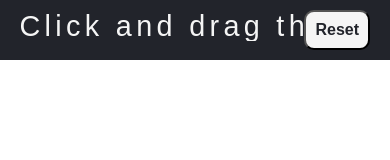
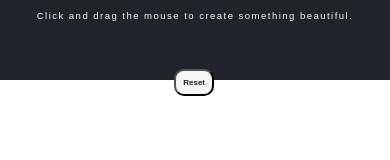
Before and after one commit to kembreyfarquhar/Draw, a plain HTML site: page index.html in a window 390 px wide. Drawn offline with Linux system fonts and the light colour scheme.

Commit message:
adds media queries, refactors canvas setup into a function, calls onload & on resize

```diff
--- a/index.html
+++ b/index.html
@@ -19,15 +19,20 @@
       const canvas = document.querySelector("#draw");
       const ctx = canvas.getContext("2d");
 
+
+
+      function setup() {
         canvas.width = window.innerWidth;
         canvas.height = window.innerHeight - 80;
-
 
         ctx.strokeStyle = "#BADA55";
         ctx.lineJoin = "round";
         ctx.lineCap = "round";
         ctx.lineWidth = 50;
         ctx.globalCompositeOperation = "difference";
+      }
+
+
 
       let isDrawing = false;
       let lastX = 0;
@@ -68,7 +73,12 @@
         setInterval(function () {
           changeHue();
         }, 20);
+        setup();
       };
+
+      window.resize = () => {
+        setup();
+      }
 
       canvas.addEventListener("mousedown", e => {
         isDrawing = true;
@@ -142,6 +152,58 @@
         color: tomato;
       }
 
+      @media screen and (max-width: 1150px) {
+        .instruct-txt {
+          font-size: 1.5rem;
+        }
+
+        .reset-button {
+          font-size: 0.8rem;
+        }
+      }
+
+      @media screen and (max-width: 980px) {
+        .instruct-txt {
+          font-size: 1.2rem;
+        }
+
+        .reset-button {
+          font-size: 0.7rem;
+          padding: 7px;
+        }
+      }
+
+      @media screen and (max-width: 790px) {
+        .instruct-txt {
+          font-size: 1rem;
+        }
+      }
+
+      @media screen and (max-width: 670px) {
+        .instruct-txt {
+          font-size: 0.8rem;
+        }
+
+        .reset-button {
+          font-size: 0.5rem;
+        }
+      }
+
+      @media screen and (max-width: 570px) {
+        .instructions {
+          height: 80px;
+        }
+
+        .instruct-txt {
+          font-size: 0.6rem;
+        }
+
+        .reset-button {
+          top: 7%;
+          right: 40%;
+        }
+      }
+
       @keyframes typing {
         from {
           width: 0
```
Lines whose indentation alone changed are shown as unchanged.
